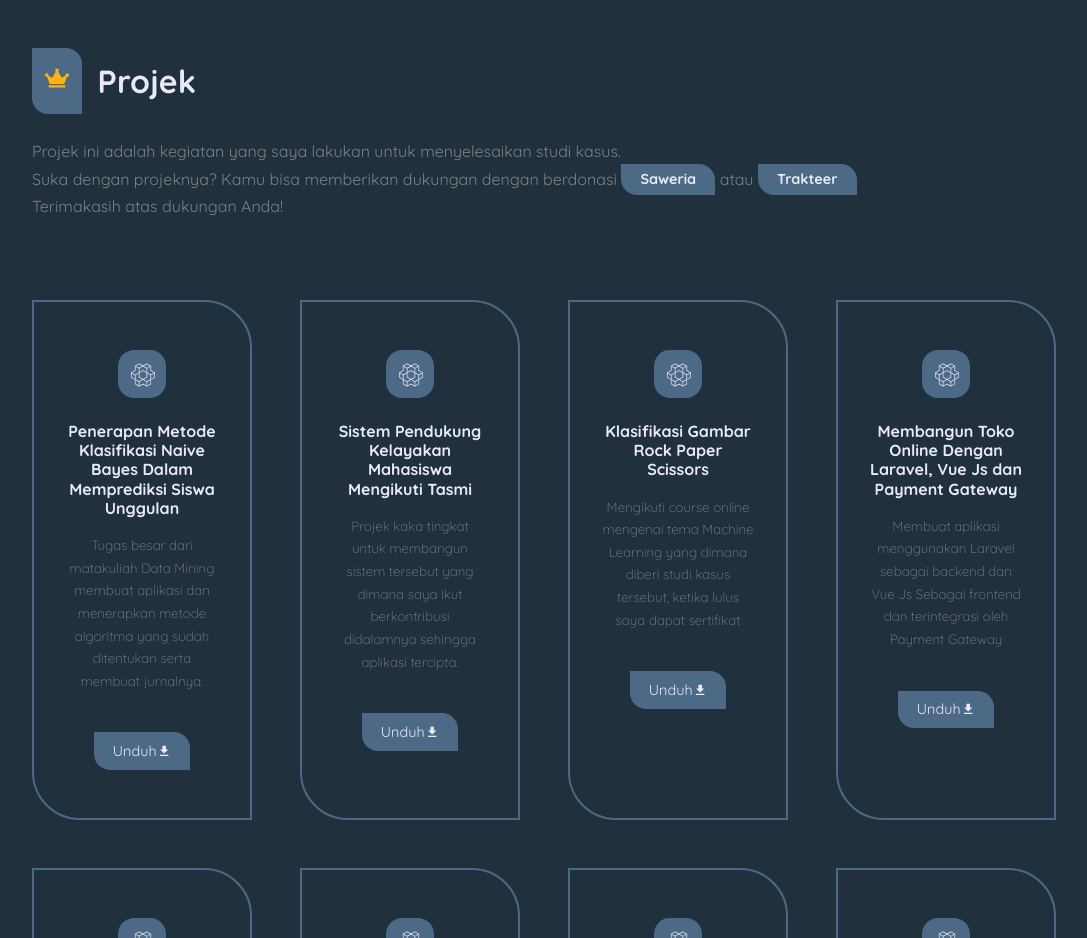
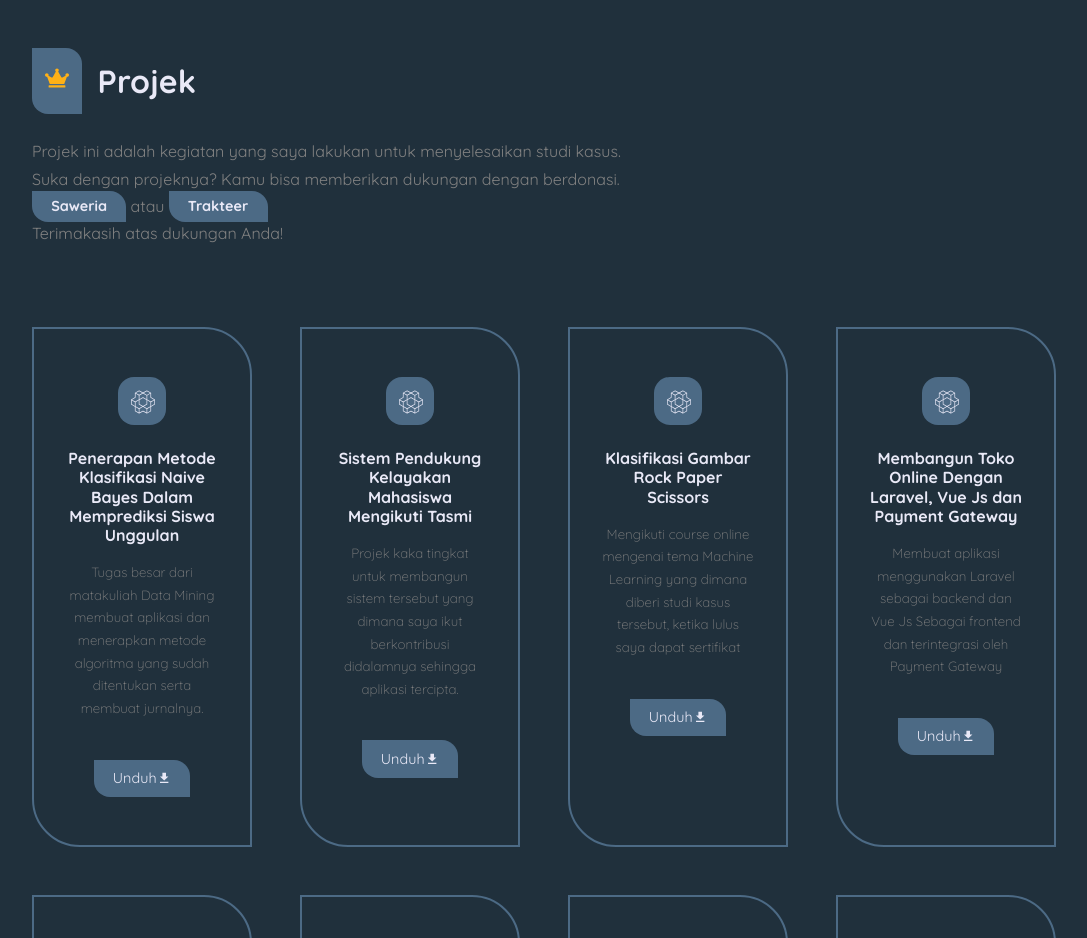
Before and after one commit to HelmiSalsabila9/DevOps, a React (Create React App) app: page / in a window 1280 px wide. Shown: the part 800-1738 px from the top of the page, without its empty margins (96-1183 px from the left). Built offline with nearby package versions, Linux system fonts and the light colour scheme.

Commit message:
DevOps-update

```diff
--- a/src/components/Programs.jsx
+++ b/src/components/Programs.jsx
@@ -10,7 +10,7 @@ const Programs = () => {
     <section className='programs'>
         <div className="container programs__container">
             <SectionHead icon={<FaCrown/>} title="Projek"/>
-            <p>Projek ini adalah kegiatan yang saya lakukan untuk menyelesaikan studi kasus. <br/> Suka dengan projeknya? Kamu bisa memberikan dukungan dengan berdonasi <a href="https://saweria.co/helmisalsabila" target='_blank' rel="noreferrer noopener" className='btn sm'><b>Saweria</b></a> atau <a href="hhttps://trakteer.id/helmisalsabila" target='_blank' rel="noreferrer noopener" className='btn sm'><b>Trakteer</b></a><br/>Terimakasih atas dukungan Anda!</p>
+            <p>Projek ini adalah kegiatan yang saya lakukan untuk menyelesaikan studi kasus. <br/> Suka dengan projeknya? Kamu bisa memberikan dukungan dengan berdonasi.<br /><a href="https://saweria.co/helmisalsabila" target='_blank' rel="noreferrer noopener" className='btn sm'><b>Saweria</b></a> atau <a href="https://trakteer.id/helmisalsabila" target='_blank' rel="noreferrer noopener" className='btn sm'><b>Trakteer</b></a><br/>Terimakasih atas dukungan Anda!</p>
             <div className="programs__wrapper">
                 {
                     programs.map(({id, icon, title, info, path}) => {
```
